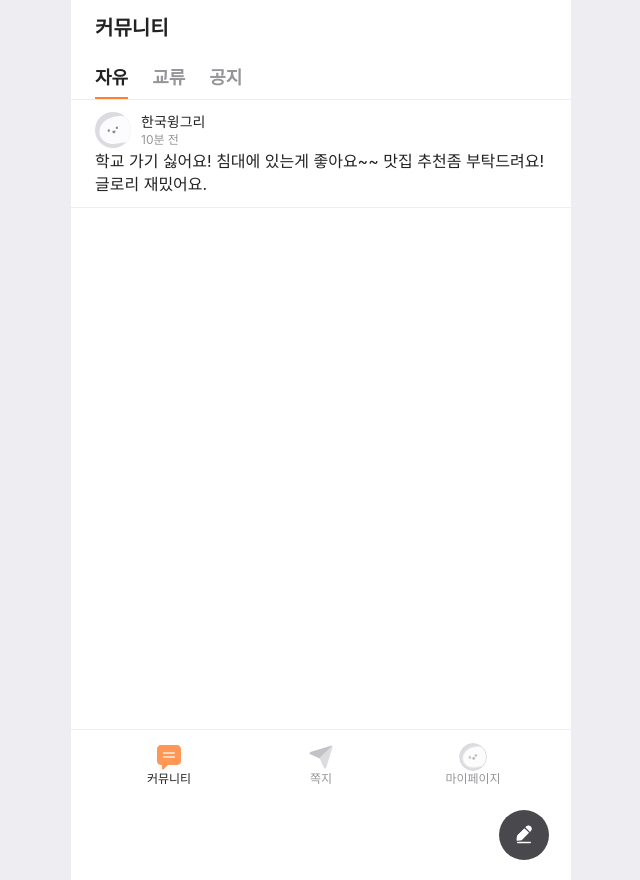
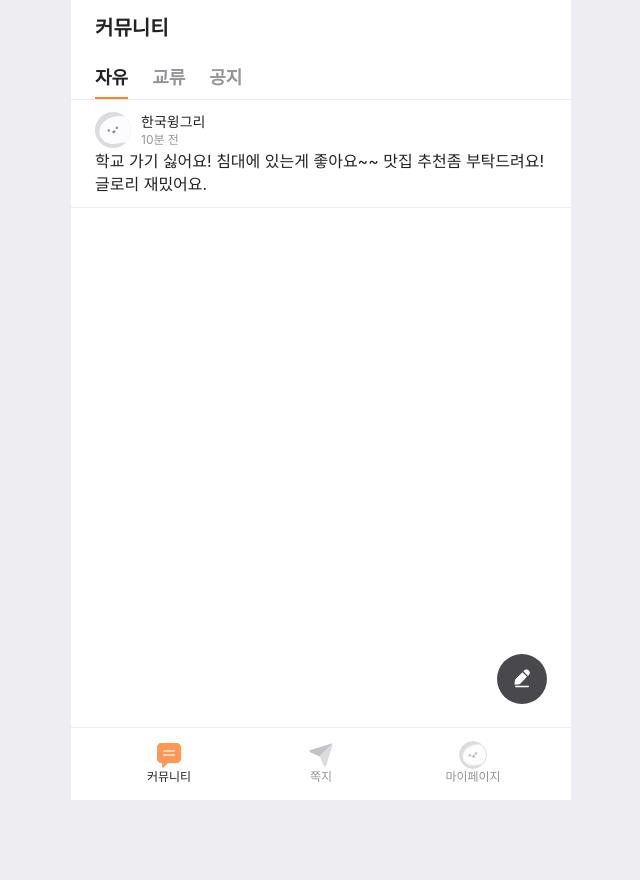
Before and after one commit to Wingle-SMWU/Wingle-Frontend, a Next.js app in the folder wingle/: page /community in a window 1280 px wide. Shown: the whole page, without its empty margins (319-959 px from the left). After the commit the page ends 800 px from the top, so only its background shows below. Built offline with nearby package versions, Linux system fonts and the light colour scheme.

Commit message:
네비게이션, 댓글 하단 고정 및 tab undefined 코드 수정

```diff
--- a/wingle/src/components/community/detail/comment.tsx
+++ b/wingle/src/components/community/detail/comment.tsx
@@ -46,6 +46,7 @@ const Style = {
     width: 100%;
     display: flex;
     flex-direction: column;
+    background-color: #fff;
   `,
 
   CommentCount: styled.div`
--- a/wingle/src/components/community/detail/commentInput.tsx
+++ b/wingle/src/components/community/detail/commentInput.tsx
@@ -42,17 +42,18 @@ export default function CommentInput() {
 
 const Style = {
   Wrapper: styled.div`
-    padding: 16px 24px 17px 24px;
+    padding: 12px 24px 12px 24px;
     display: flex;
     flex-direction: row;
     justify-content: space-between;
     align-items: center;
     border-top: 1px solid #eeeef2;
+    background-color: #fff;
   `,
 
   CommentInput: styled.textarea`
     width: 100%;
-    max-height: 66px;
+    max-height: 56px;
     border: none;
     font-weight: 400;
     font-size: 16px;
--- a/wingle/src/components/community/detail/header.tsx
+++ b/wingle/src/components/community/detail/header.tsx
@@ -12,9 +12,7 @@ export default function Header(props: { currentTab: string }) {
           src="/community/arrow-back.svg"
           onClick={() => router.back()}
         />
-        <Text.Title2 color="gray900">
-          {props.currentTab === "undefined" ? "자유" : props.currentTab}게시판
-        </Text.Title2>
+        <Text.Title2 color="gray900">{props.currentTab}게시판</Text.Title2>
       </Style.Header>
     </Style.Wrapper>
   );
--- a/wingle/src/components/community/list/listCard.tsx
+++ b/wingle/src/components/community/list/listCard.tsx
@@ -1,15 +1,23 @@
 import { useRouter } from "next/router";
+import { useMemo } from "react";
 import styled from "styled-components";
 import { Text } from "../../ui";
 
 export default function ListCard(props: { imgUrl: string; isNotice: boolean }) {
   const router = useRouter();
 
+  const currentTab: string = useMemo(() => {
+    if (!router.query.tab) {
+      return "자유";
+    }
+    return String(router.query.tab);
+  }, [router.query.tab]);
+
   const onClickMoveToDetail = () => {
     if (props.isNotice) {
       return;
     }
-    router.push({ pathname: `/community/detail`, query: { ...router.query } });
+    router.push({ pathname: `/community/detail`, query: { tab: currentTab } });
   };
 
   return (
@@ -37,6 +45,7 @@ const Style = {
     border-bottom: 1px solid #eeeef2;
     gap: 2px;
     padding: 12px 24px;
+    background-color: #fff;
   `,
 
   ContentsHeader: styled.div`
--- a/wingle/src/components/layout/Navigation/index.tsx
+++ b/wingle/src/components/layout/Navigation/index.tsx
@@ -5,6 +5,10 @@ import { Text } from "../../ui";
 
 type Radius = {
   isRadius: boolean;
+};
+
+type Tab = {
+  tab: string;
 };
 
 const NavigationMenuArr = [
@@ -28,23 +32,36 @@ const NavigationMenuArr = [
   },
 ];
 
-export default function Navigation() {
+export default function Navigation(props: { tab: string }) {
   const router = useRouter();
   const menu = router.asPath;
 
+  const onClickMoveToWrite = () => {
+    router.push({ pathname: `/community/create`, query: { tab: props.tab } });
+  };
+
   return (
     <Style.Wrapper>
+      <Style.Box>
         {NavigationMenuArr.map((el) => (
           <Style.NavigationMenu key={el.name} href={el.page}>
             <Style.NavigationMenuImg
               isRadius={el.name === "마이페이지"}
               src={menu.includes(el.page) ? el.normalImg : el.disableImg}
             />
-          <Text.Caption2 color={menu.includes(el.page) ? "gray900" : "gray500"}>
+            <Text.Caption2
+              color={menu.includes(el.page) ? "gray900" : "gray500"}
+            >
               {el.name}
             </Text.Caption2>
           </Style.NavigationMenu>
         ))}
+        <Style.CreateIcon
+          tab={props.tab}
+          src="community/list/new-write.svg"
+          onClick={onClickMoveToWrite}
+        />
+      </Style.Box>
     </Style.Wrapper>
   );
 }
@@ -52,13 +69,31 @@ export default function Navigation() {
 const Style = {
   Wrapper: styled.div`
     width: 100%;
+    max-width: 500px;
+    height: 72px;
+    border-top: 1px solid #eeeef2;
+    background-color: #fff;
+    position: fixed;
+    bottom: 0;
+  `,
+
+  Box: styled.div`
+    width: 100%;
+    max-width: 500px;
     display: flex;
     flex-direction: row;
     align-items: center;
     justify-content: center;
-    border-top: 1px solid #eeeef2;
+    position: relative;
+  `,
+
+  CreateIcon: styled.img<Tab>`
+    width: 50px;
+    height: 50px;
     position: absolute;
-    bottom: 0;
+    bottom: 94px;
+    right: 24px;
+    display: ${({ tab }) => (tab === "공지" ? "none" : "block")};
   `,
 
   NavigationMenu: styled(Link)`
--- a/wingle/src/modules/utils.ts
+++ b/wingle/src/modules/utils.ts
@@ -1,5 +1,5 @@
 export const getImageUrl = (currentTab: string) => {
-  if (currentTab === "자유" || currentTab === "undefined") {
+  if (currentTab === "자유") {
     return "/community/list/wingle-default.svg";
   }
   if (currentTab === "교류") {
--- a/wingle/src/pages/community/index.tsx
+++ b/wingle/src/pages/community/index.tsx
@@ -7,10 +7,6 @@ import { useRouter } from "next/router";
 import { useMemo } from "react";
 import styled from "styled-components";
 import Navigation from "@/src/components/layout/Navigation";
-
-type Tab = {
-  tab: string;
-};
 
 export default function Community() {
   const router = useRouter();
@@ -22,10 +18,6 @@ export default function Community() {
     return String(router.query.tab);
   }, [router.query.tab]);
 
-  const onClickMoveToWrite = () => {
-    router.push({ pathname: `/community/create`, query: { tab: currentTab } });
-  };
-
   const onClickTab = (event: any) => {
     router.push({ query: { tab: event.target.textContent } });
   };
@@ -33,52 +25,21 @@ export default function Community() {
   return (
     <Style.Wrapper>
       <Header tab={currentTab} onClickTab={onClickTab} />
-      <Style.Body>
-        <Style.CreateAbsolutePoint tab={currentTab}>
-          <Style.CreateIcon
-            src="community/list/new-write.svg"
-            onClick={onClickMoveToWrite}
-          />
-        </Style.CreateAbsolutePoint>
-        {currentTab === "교류" && (
-          <InteractTab imgUrl={getImageUrl(currentTab)} />
-        )}
-        {currentTab === "공지" && (
-          <NoticeTab imgUrl={getImageUrl(currentTab)} />
-        )}
-        {currentTab === "자유" && <FreeTab imgUrl={getImageUrl(currentTab)} />}
-      </Style.Body>
-      <Navigation />
+      {currentTab === "교류" && (
+        <InteractTab imgUrl={getImageUrl(currentTab)} />
+      )}
+      {currentTab === "공지" && <NoticeTab imgUrl={getImageUrl(currentTab)} />}
+      {currentTab === "자유" && <FreeTab imgUrl={getImageUrl(currentTab)} />}
+      <Navigation tab={currentTab} />
     </Style.Wrapper>
   );
 }
 
 const Style = {
   Wrapper: styled.div`
-    width: 100%;
-    height: 100%;
-    position: relative;
-  `,
-
-  Body: styled.div`
     display: flex;
     flex-direction: column;
-    width: 100%;
-    height: 100%;
-    max-height: 780px;
     background-color: white;
-  `,
-
-  CreateAbsolutePoint: styled.div<Tab>`
-    position: absolute;
-    display: ${({ tab }) => (tab === "공지" ? "none" : "block")};
-  `,
-
-  CreateIcon: styled.img`
-    width: 50px;
-    height: 50px;
-    position: relative;
-    left: 428px;
-    top: 710px;
+    padding-bottom: 72px;
   `,
 };
```
Also changed, not shown: wingle/src/pages/community/detail.tsx (+13 -2 lines). Lines whose indentation alone changed are shown as unchanged.
